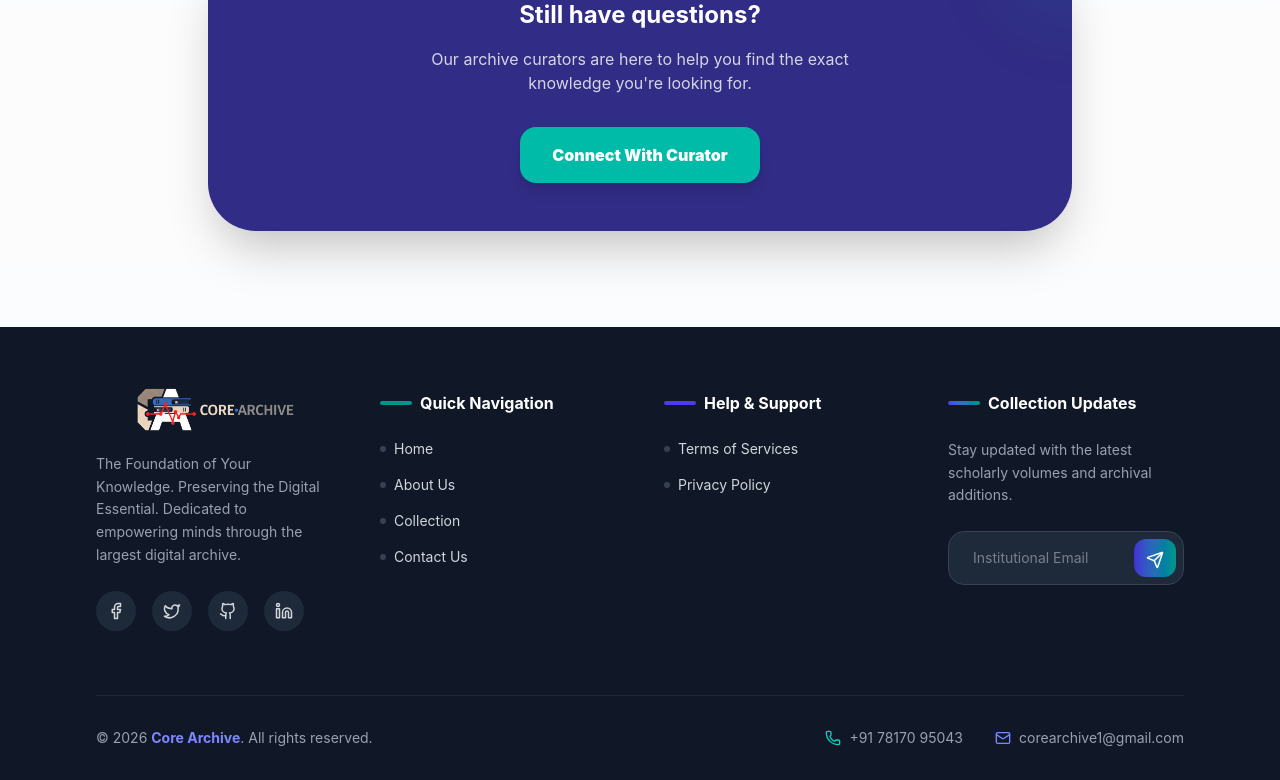
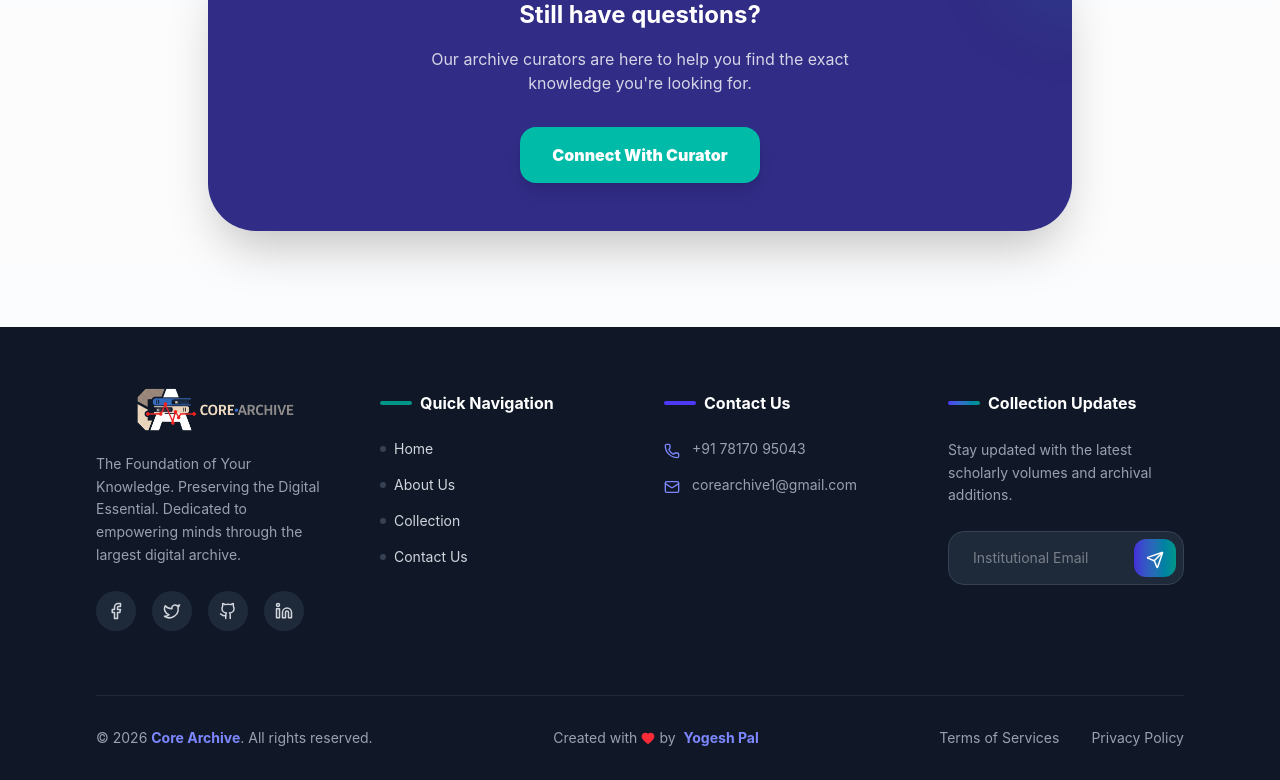
Before and after one commit to theyogeshpal/Digital-Library-Frontend, a React (Vite) app: page / in a window 1280 px wide. Shown: the part 3548-4328 px from the top of the page. Built offline with nearby package versions, Linux system fonts and the light colour scheme; no server answers.

Commit message:
created with

```diff
--- a/src/components/Footer.jsx
+++ b/src/components/Footer.jsx
@@ -1,5 +1,5 @@
 import { Link } from 'react-router-dom';
-import { BookOpen, Facebook, Twitter, Github, Linkedin, Mail, Phone, Send } from 'lucide-react';
+import { BookOpen, Facebook, Twitter, Github, Linkedin, Mail, Phone, Send, Heart } from 'lucide-react';
 
 const Footer = () => {
     const currentYear = new Date().getFullYear();
@@ -51,25 +51,25 @@ const Footer = () => {
                         </ul>
                     </div>
 
-                    {/* Support Section */}
+                    {/* Contact Section */}
                     <div>
                         <h3 className="text-white font-bold mb-6 flex items-center gap-2">
                             <span className="w-8 h-1 bg-indigo-600 rounded-full"></span>
-                            Help & Support
+                            Contact Us
                         </h3>
                         <ul className="space-y-4">
-                            {[
-                                { name: 'Terms of Services', path: '/Terms' },
-                                { name: 'Privacy Policy', path: '/About' }
-
-                            ].map((link) => (
-                                <li key={link.name}>
-                                    <Link to={link.path} className="hover:text-indigo-400 transition-colors duration-300 flex items-center gap-2 group text-sm">
-                                        <span className="w-1.5 h-1.5 bg-gray-700 rounded-full group-hover:bg-indigo-400 transition-all"></span>
-                                        {link.name}
-                                    </Link>
-                                </li>
-                            ))}
+                            <li>
+                                <a href="tel:+917817095043" className="flex items-start gap-3 text-sm hover:text-indigo-400 transition-colors">
+                                    <Phone size={16} className="text-indigo-400 mt-1 flex-shrink-0" />
+                                    <span className="text-gray-400">+91 78170 95043</span>
+                                </a>
+                            </li>
+                            <li>
+                                <a href="mailto:corearchive1@gmail.com" className="flex items-start gap-3 text-sm hover:text-indigo-400 transition-colors">
+                                    <Mail size={16} className="text-indigo-400 mt-1 flex-shrink-0" />
+                                    <span className="text-gray-400">corearchive1@gmail.com</span>
+                                </a>
+                            </li>
                         </ul>
                     </div>
 
@@ -100,17 +100,20 @@ const Footer = () => {
                     <p className="text-gray-400 text-sm">
                         © {currentYear} <span className="text-indigo-400 font-bold">Core Archive</span>. All rights reserved.
                     </p>
+                    <p className="text-gray-400 text-sm flex items-center justify-center gap-1">
+                        Created with <Heart size={14} className="text-red-500 fill-red-500" /> by <span className="text-indigo-400 font-bold ml-1">Yogesh Pal</span>
+                    </p>
                     <div className="flex flex-wrap items-center justify-center gap-8">
-                        <div className="flex items-center gap-2 text-gray-400 text-sm">
-                            <Phone size={16} className="text-teal-400" />
-                            <span>+91 78170 95043</span>
-                        </div>
-                        <div className="flex items-center gap-2 text-gray-400 text-sm">
-                            <Mail size={16} className="text-indigo-400" />
-                            <span>corearchive1@gmail.com</span>
-                        </div>
+                        <Link to="/Terms" className="text-gray-400 text-sm hover:text-teal-400 transition-colors">
+                            Terms of Services
+                        </Link>
+                        <Link to="/About" className="text-gray-400 text-sm hover:text-indigo-400 transition-colors">
+                            Privacy Policy
+                        </Link>
                     </div>
                 </div>
+
+
             </div>
         </footer>
     );
```
